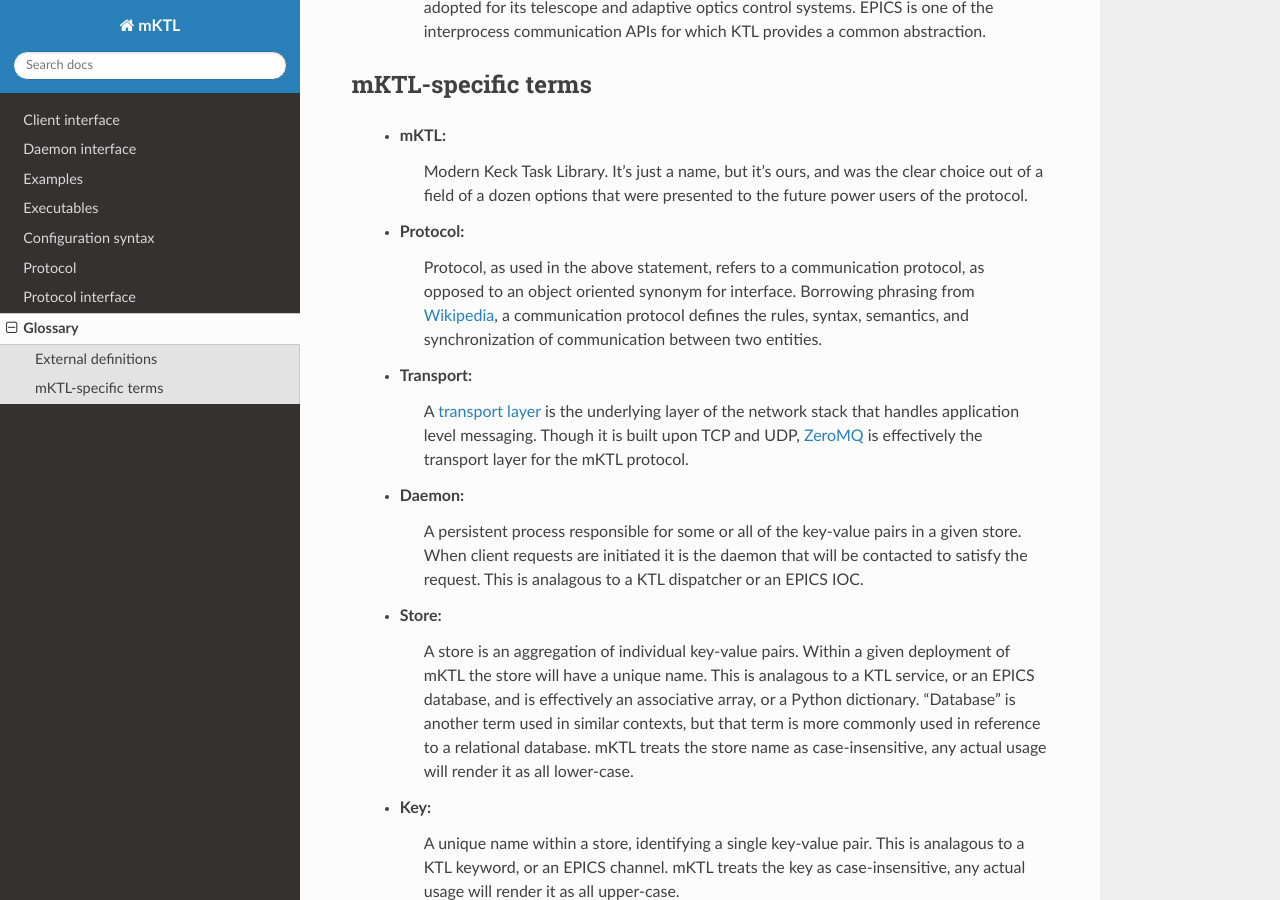
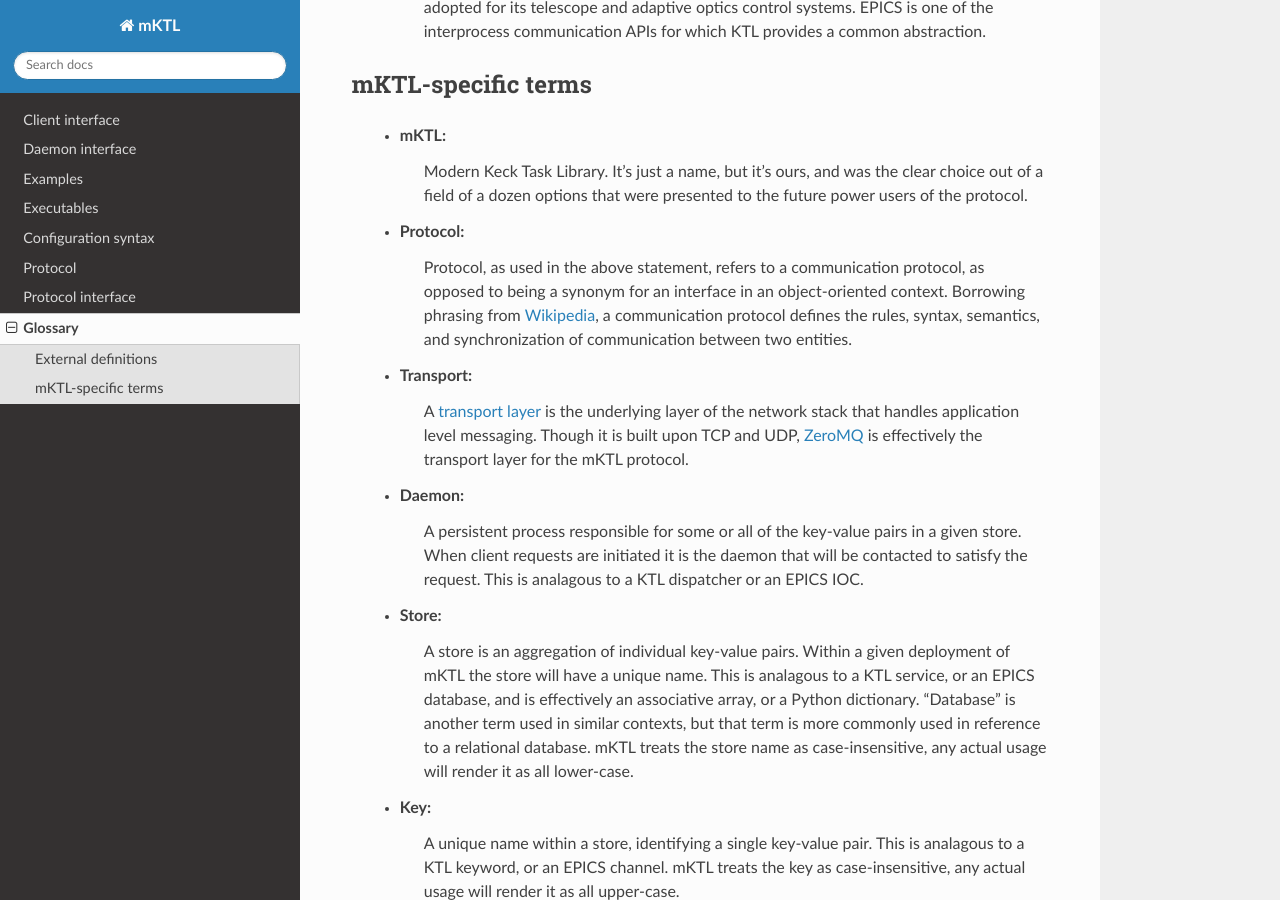
Before and after one commit to KeckObservatory/mKTL, a Sphinx documentation site: the page built from doc/glossary.rst, in a window 1280 px wide and 900 px high, scrolled down 640 px. Built offline with Sphinx 7.4.7 and the Read the Docs theme 3.1.0, drawn with Linux system fonts in a browser that asks for light colours.

Commit message:
Slight rephrase on the protocol definition.

```diff
--- a/doc/glossary.rst
+++ b/doc/glossary.rst
@@ -39,8 +39,8 @@ mKTL-specific terms
 
  * **Protocol**:
 	Protocol, as used in the above statement, refers to
-	a communication protocol, as opposed to an object
-	oriented synonym for interface. Borrowing phrasing from
+	a communication protocol, as opposed to being a synonym for an interface
+	in an object-oriented context. Borrowing phrasing from
 	`Wikipedia <https://en.wikipedia.org/wiki/Communication_protocol>`_,
 	a communication protocol defines the rules, syntax,
 	semantics, and synchronization of communication between
```
